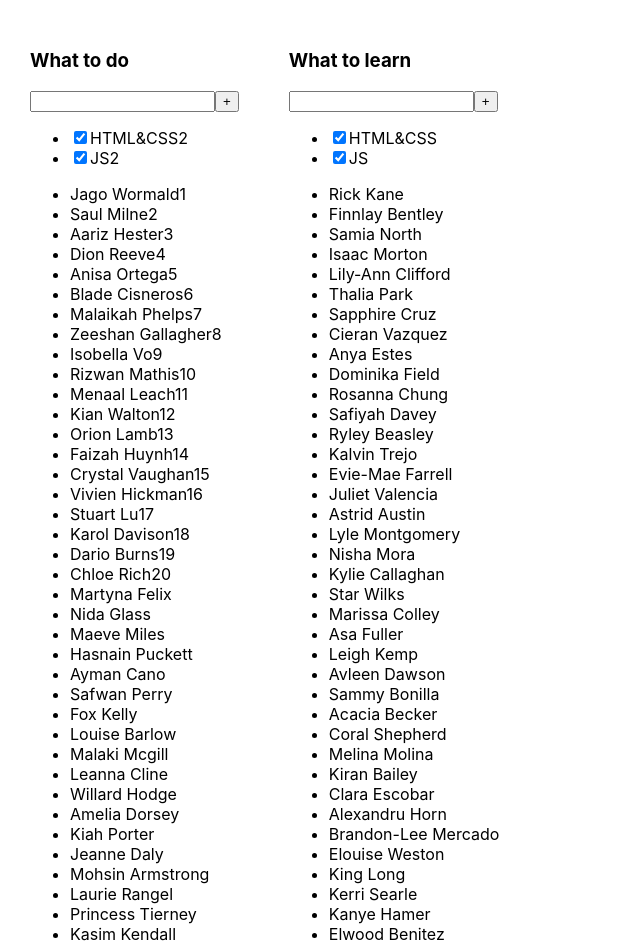
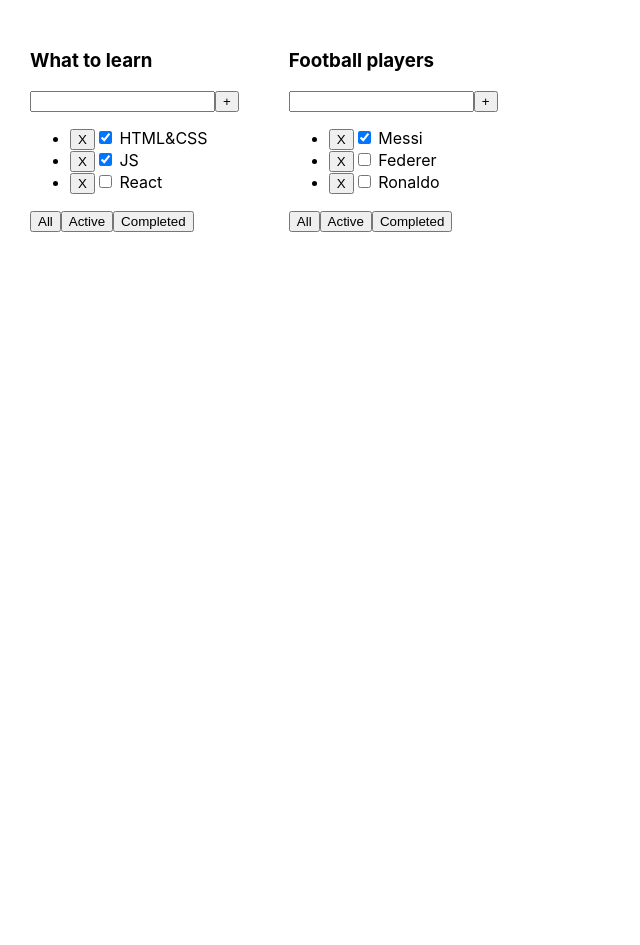
Before and after one commit to Kliapwnz/newTODOLIST, a React (Create React App) app: page / in a window 1280 px wide. Shown: the top 945 px of the page, without its empty margins (0-640 px from the left). After the commit the page ends 800 px from the top, so only its background shows below. Built offline with nearby package versions, Linux system fonts and the light colour scheme.

Commit message:
lets go next

```diff
--- a/src/App.tsx
+++ b/src/App.tsx
@@ -1,133 +1,24 @@
 import React from 'react';
 import './App.css';
-import {Tasks} from "./Tasks";
-
-
-// Hi Guys!
-// Let's reinforce our current session!
-// -You have 2 arrays. You should create a new component TASKS, where you will render these arrays.
-// -Don't forget to assign types to our data.
-
+import {Todolist} from "./Todolist";
 
 function App() {
-    const data1 = {
-        title: "What to do",
-        tasks: [
-            {taskId: 1, title: "HTML&CSS2", isDone: true},
-            {taskId: 2, title: "JS2", isDone: true}
-        ],
-        students: [
-            'Jago Wormald1',
-            'Saul Milne2',
-            'Aariz Hester3',
-            'Dion Reeve4',
-            'Anisa Ortega5',
-            'Blade Cisneros6',
-            'Malaikah Phelps7',
-            'Zeeshan Gallagher8',
-            'Isobella Vo9',
-            'Rizwan Mathis10',
-            'Menaal Leach11',
-            'Kian Walton12',
-            'Orion Lamb13',
-            'Faizah Huynh14',
-            'Crystal Vaughan15',
-            'Vivien Hickman16',
-            'Stuart Lu17',
-            'Karol Davison18',
-            'Dario Burns19',
-            'Chloe Rich20',
-            'Martyna Felix',
-            'Nida Glass',
-            'Maeve Miles',
-            'Hasnain Puckett',
-            'Ayman Cano',
-            'Safwan Perry',
-            'Fox Kelly',
-            'Louise Barlow',
-            'Malaki Mcgill',
-            'Leanna Cline',
-            'Willard Hodge',
-            'Amelia Dorsey',
-            'Kiah Porter',
-            'Jeanne Daly',
-            'Mohsin Armstrong',
-            'Laurie Rangel',
-            'Princess Tierney',
-            'Kasim Kendall',
-            'Darryl Cope',
-            'Elysha Ray',
-            'Liyana Harris',
-            'Kashif Blackburn',
-            'Atif Zimmerman',
-            'Sila Hartley',
-            'Ralphie Hebert',
-        ]
-    }
-    const data2 = {
-        title: "What to learn",
-        tasks: [
-            {taskId: 1, title: "HTML&CSS", isDone: true},
-            {taskId: 2, title: "JS", isDone: true}
-        ],
-        students: [
-            'Rick Kane',
-            'Finnlay Bentley',
-            'Samia North',
-            'Isaac Morton',
-            'Lily-Ann Clifford',
-            'Thalia Park',
-            'Sapphire Cruz',
-            'Cieran Vazquez',
-            'Anya Estes',
-            'Dominika Field',
-            'Rosanna Chung',
-            'Safiyah Davey',
-            'Ryley Beasley',
-            'Kalvin Trejo',
-            'Evie-Mae Farrell',
-            'Juliet Valencia',
-            'Astrid Austin',
-            'Lyle Montgomery',
-            'Nisha Mora',
-            'Kylie Callaghan',
-            'Star Wilks',
-            'Marissa Colley',
-            'Asa Fuller',
-            'Leigh Kemp',
-            'Avleen Dawson',
-            'Sammy Bonilla',
-            'Acacia Becker',
-            'Coral Shepherd',
-            'Melina Molina',
-            'Kiran Bailey',
-            'Clara Escobar',
-            'Alexandru Horn',
-            'Brandon-Lee Mercado',
-            'Elouise Weston',
-            'King Long',
-            'Kerri Searle',
-            'Kanye Hamer',
-            'Elwood Benitez',
-            'Mikail Whitaker',
-            'Bobby Hardy',
-            'Talha Ferry',
-            'Priscilla Landry',
-            'Olivia-Grace Cain',
-            'Kiaan Wallace',
-            'Wesley Padilla90',
-            'Ella-Grace Wooten91',
-            'Kaif Molloy92',
-            'Kamal Broadhurst93',
-            'Bianca Ferrell94',
-            'Micheal Talbot95',
-        ]
-    }
 
+    let task1 = [
+        {id:1, title:"HTML&CSS", isDone:true},
+        {id:2, title:"JS", isDone:true},
+        {id:3, title:"React", isDone:false},
+    ]
+
+    let task2 = [
+        {id:1, title:"Messi", isDone:true},
+        {id:2, title:"Federer", isDone:false},
+        {id:3, title:"Ronaldo", isDone:false},
+    ]
     return (
         <div className="App">
-            <Tasks title="What to do" tasks={data1.tasks} students={data1.students}/>
-            <Tasks title="What to learn" tasks={data2.tasks} students={data2.students}/>
+            <Todolist title="What to learn" tasks={task1}/>
+            <Todolist title="Football players" tasks={task2}/>
         </div>
     );
 }
--- a/src/Tasks.tsx
+++ /dev/null
@@ -1,41 +0,0 @@
-import React from 'react';
-
-type PropsType = {
-    title: string
-    tasks: TasksPropsType[]
-    students: Array<string>
-}
-
-type TasksPropsType = {
-    taskId: number
-    title: string
-    isDone: boolean
-}
-
-
-
-export const Tasks = (props: PropsType) => {
-    return (
-        <div>
-            <h3>{props.title}</h3>
-            <div>
-                <input/>
-                <button>+</button>
-            </div>
-            <ul>
-                {props.tasks.map(e => {
-                    return (
-                        <li><input type="checkbox" checked={e.isDone}/><span>{e.title}</span></li>
-                    )
-                })}
-            </ul>
-            <ul>
-                {props.students.map(e=>{
-                    return(
-                        <li>{e}</li>
-                    )
-                })}
-            </ul>
-        </div>
-    );
-};
--- /dev/null
+++ b/src/Todolist.tsx
@@ -0,0 +1,43 @@
+import React from 'react';
+
+type PropsType = {
+    title: string
+    tasks: TasksPropsType[]
+}
+
+type TasksPropsType = {
+    id: number
+    title: string
+    isDone: boolean
+}
+
+export const Todolist = (props: PropsType) => {
+    return (
+
+        <div>
+            <h3>{props.title}</h3>
+            <div>
+                <input/>
+                <button>+</button>
+            </div>
+            <ul>
+                {
+                    props.tasks.map((e) => {
+                        return (
+                            <li>
+                                <button>X</button>
+                                <input type="checkbox" checked={e.isDone}/> <span>{e.title}</span></li>
+                        )
+                    })
+                }
+
+            </ul>
+            <div>
+                <button>All</button>
+                <button>Active</button>
+                <button>Completed</button>
+            </div>
+        </div>
+
+    );
+};
```
